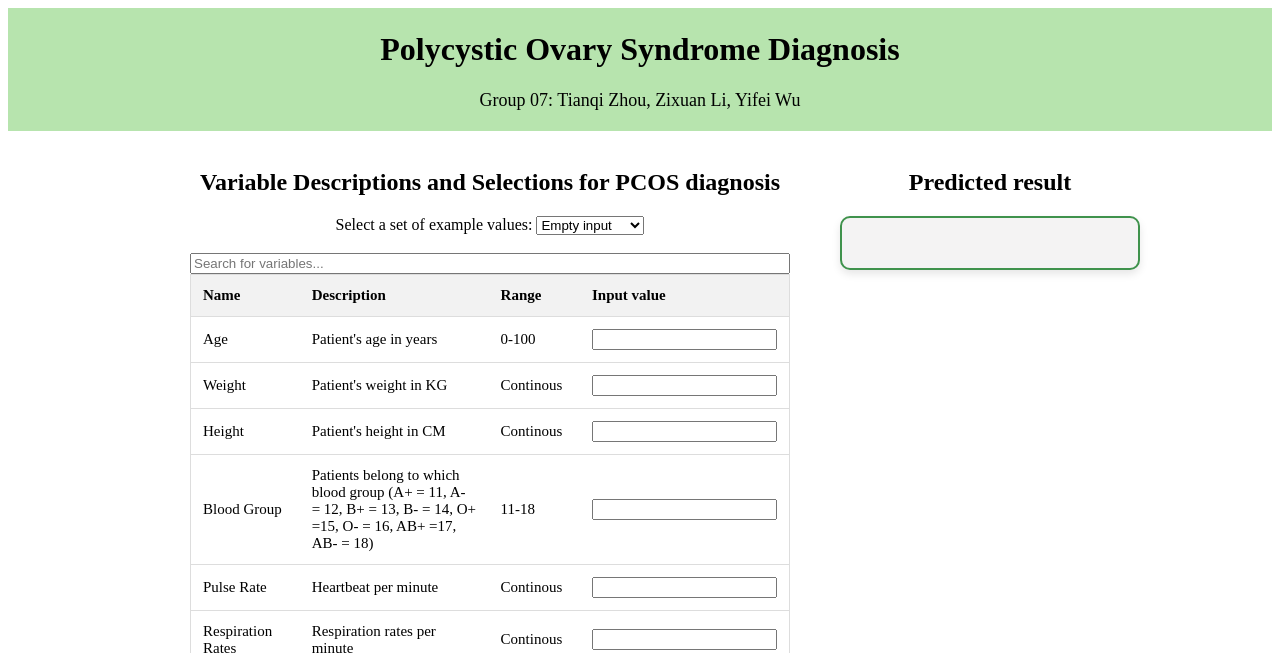
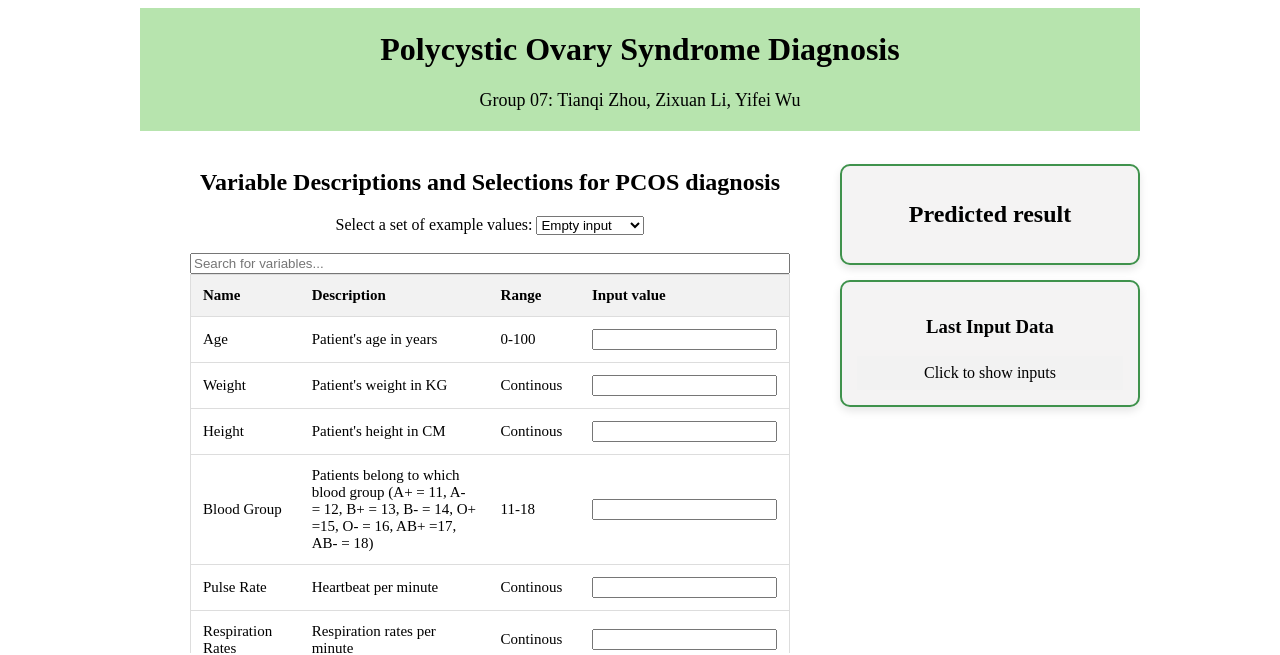
Before and after one commit to tracyzhou99/6700-deployment-g07, a Flask app: template app/templates/index.html in a window 1280 px wide. Shown: the top 655 px of the page. Run offline with Flask 2, Linux system fonts and the light colour scheme; the template is opened without the code that fills it: most values are stand-ins (such as "Sample title", 1, 10 or a date in 2020).

Commit message:
Added display of last input data. Updated random forest joblib.

```diff
--- a/app/app.py
+++ b/app/app.py
@@ -8,7 +8,7 @@ app = Flask(__name__)
 app.secret_key = secrets.token_hex()
 
 # define the available models for the app
-available_models = ['lg', 'NB', 'KNN', 'Tree', 'Random Forest', 'Bagging', 'Stacked Model', 'XGB','GBM']
+available_models = ['lg', 'NB', 'KNN', 'Tree', 'Random Forest', 'Bagging', 'XGB', 'GBM', 'Stacked Model',]
 
 # add get and post method to our app
 @app.route('/', methods=['GET','POST'])
@@ -38,9 +38,10 @@ def index():
                 'Fast food (Y/N)', 'Reg.Exercise(Y/N)', 'BP _Systolic (mmHg)',
                 'BP _Diastolic (mmHg)', 'Follicle No. (L)', 'Follicle No. (R)',
                 'Avg. F size (L) (mm)', 'Avg. F size (R) (mm)', 'Endometrium (mm)'])
+            test_dict = test_df.to_dict(orient='records')[0]
             # perform the model testing part
             selected_model = request.form.get('model')
-            model_path = f"./app/TrainedModel/{selected_model}.joblib"
+            model_path = f"app/TrainedModel/{selected_model}.joblib"
             joblib_model = joblib.load(model_path)
             class_label = joblib_model.predict(test_df)[0]
             # save the result as a variable
@@ -50,13 +51,14 @@ def index():
                 result = 'PCOS'
             # define the return message
             flash(f"The diagnosis result of the patient's data is {result}.", "result")
-        except Exception:
+        except Exception as e:
             selected_model = None
+            test_dict=None
             flash(f'Invalid Input. Please check your selected model, data, and types!', 'danger')
 
         # print the result to the HTML page
         path = 'static/mean_importances.svg'
-        return render_template('index.html',href=path,available_models=available_models,selected_model=selected_model)
+        return render_template('index.html',href=path,available_models=available_models,selected_model=selected_model,input_table=test_dict)
 
 
 if __name__ == '__main__':
--- a/app/templates/index.html
+++ b/app/templates/index.html
@@ -12,6 +12,7 @@
             color: black;
             padding: 2px;
             text-align: center;
+            width: 1000px;
         }
 
         #myTable {
@@ -99,7 +100,8 @@
             flex-wrap: wrap;
             justify-content: space-between;
             width: 1000px;
-
+            position: relative;
+            z-index: 2;
         }
         .custom-box2 {
             border: 2px solid rgb(63, 146, 76);
@@ -111,16 +113,37 @@
             background-color: #f4f3f3;
             z-index: 1;
         }
+        .collapsible-table {
+            position: relative;
+            width: 100%;
+            border-collapse: collapse;
+            z-index: 2;
+        }
+
+        .collapsible-table th, .collapsible-table td {
+            text-align: left;
+        }
+
+        .collapsible-tab {
+            cursor: pointer;
+            padding: 8px;
+            background-color: #f2f2f2;
+        }
+        .back-image {
+            position: relative;
+            z-index: 0;
+        }
     </style>
 </head>
 
 <body>
+    <center>
         <header>
             <h1>Polycystic Ovary Syndrome Diagnosis</h1>
             <p style="font-size: 18px;">Group 07: Tianqi Zhou, Zixuan Li, Yifei Wu</p>
         </header>
         <br>
-    <center>
+
         <form id="data-form" method="POST">
         <div class="container">
             <div id="left">
@@ -129,7 +152,7 @@
                 <label>Select a set of example values:</label>
                 <select id="selectSet">
                     <optgroup label="Empty input">
-                        <option value="">Empty input</option>
+                        <option value=", , , , , , , , , , , , , , , , , , , , , , , , , , , , , , , , , , , , , ">Empty input</option>
                     </optgroup>
                     <optgroup label="Example 1">
                         <option
@@ -424,8 +447,8 @@
 
 
             <div id="right">
+                <div class="custom-box">
                     <h2>Predicted result</h2>
-                <div class="custom-box">
                     <!-- Display the message according to the flash result -->
                     {% with messages = get_flashed_messages(with_categories=true) %}
                         {% if messages[0][0] == "result" %}
@@ -435,6 +458,24 @@
                         {% endif %}
                     {% endwith %}
                 </div>
+
+                {% if input_table %}
+                <div class="custom-box">
+                    <h3>Last Input Data</h3>
+                    <div class="collapsible-tab" onclick="toggleTable()">Click to show inputs</div>
+                    <table class="collapsible-table" id="inputTable" style="width: 200px; display: none;">
+                        <tbody>
+                            {% for variable, value in input_table.items() %}
+                            <tr>
+                                <td><strong>{{ variable }}:</strong> {{ value }}</td>
+                            </tr>
+                            {% endfor %}
+                        </tbody>
+                    </table>
+                </div>
+                {% endif %}
+
+
             </div>
         </div>
         <br><br>
@@ -461,7 +502,7 @@
 
 
                     <h2>Feature importance for the classifier</h2>
-                    <img src="{{ href }}" width="900px" />
+                    <img src="{{ href }}" width="900px" class="back-image"/>
 
             </div>
         </div>
@@ -497,6 +538,17 @@
                 });
             });
         </script>
+        <script>
+            // Function to fold and span the input table
+            function toggleTable() {
+                var table = document.getElementById("inputTable");
+                if (table.style.display === "none" || table.style.display === "") {
+                    table.style.display = "table";
+                } else {
+                    table.style.display = "none";
+                }
+            }
+        </script>
 
     </center>
 </body>
```
Also changed, not shown: 2 other files. Lines whose indentation alone changed are shown as unchanged.
